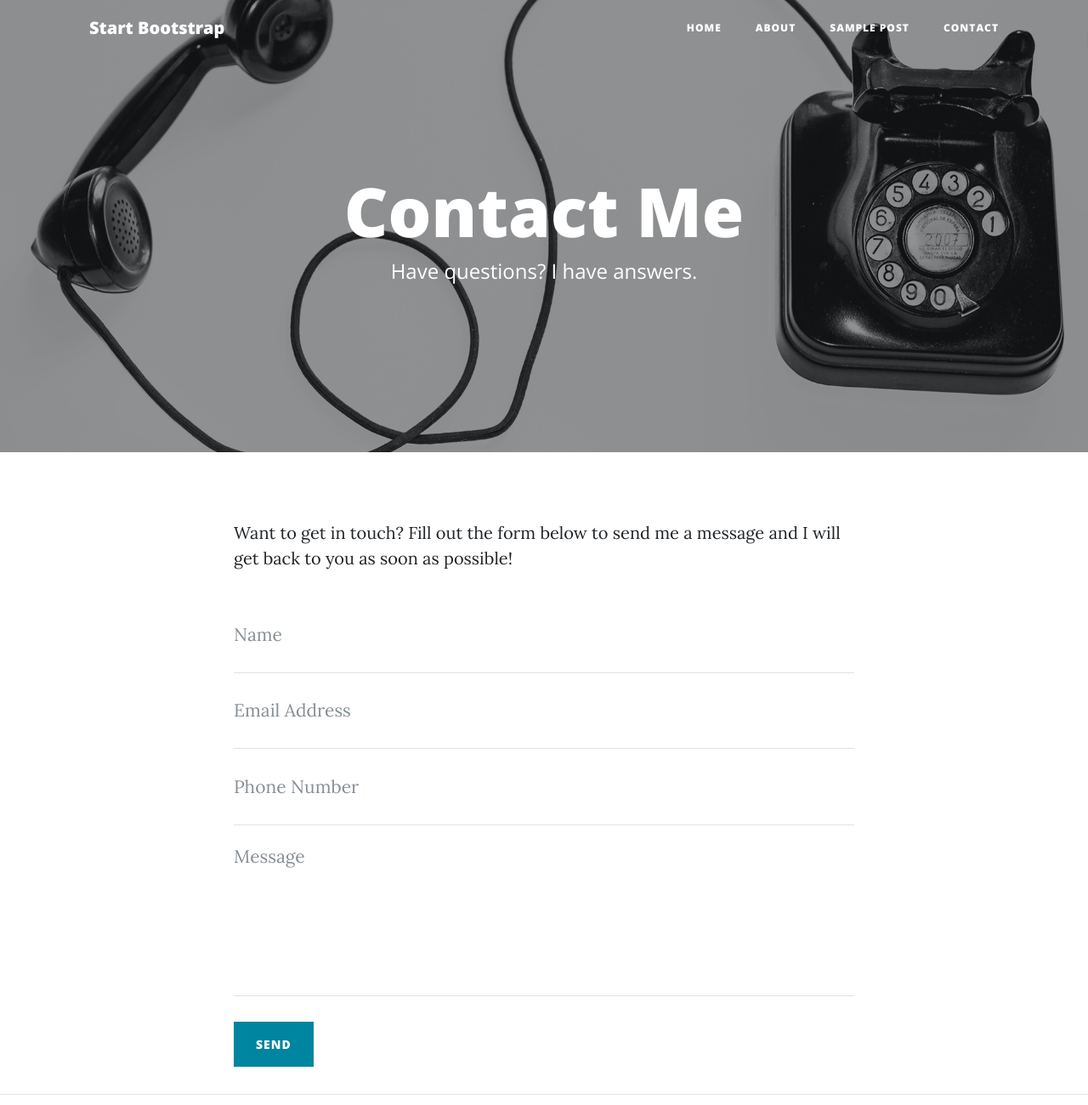
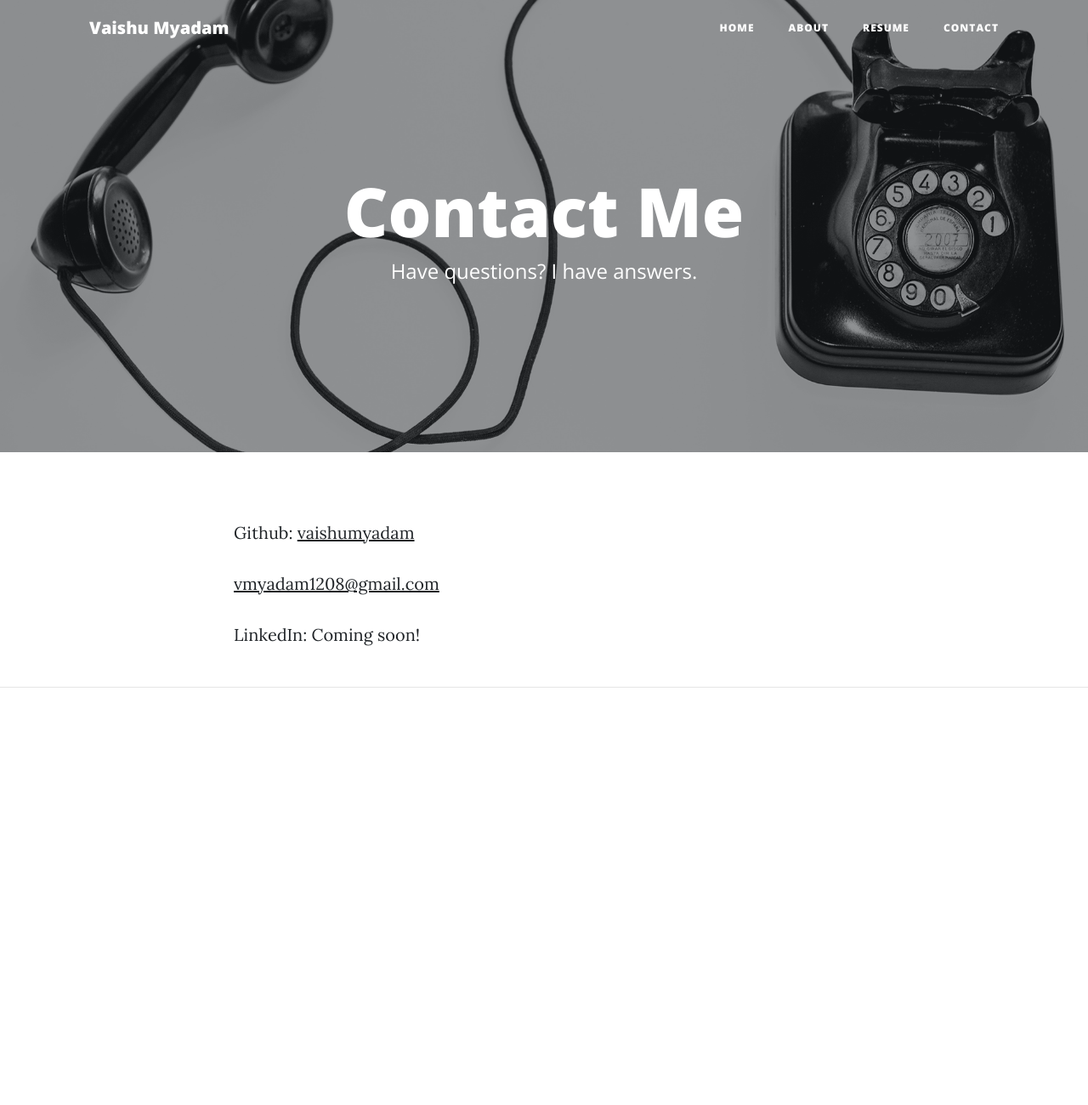
Before and after one commit to vaishumyadam/vaishumyadam.github.io, a website: page contact.html in a window 1280 px wide. Shown: the top 1300 px of the page at 85% size. After the commit the page ends 825 px from the top, so only its background shows below. Drawn offline with nearby package versions, Linux system fonts and the light colour scheme.

Commit message:
Changed Contact page

```diff
--- a/contact.html
+++ b/contact.html
@@ -28,7 +28,7 @@
   <!-- Navigation -->
   <nav class="navbar navbar-expand-lg navbar-light fixed-top" id="mainNav">
     <div class="container">
-      <a class="navbar-brand" href="index.html">Start Bootstrap</a>
+      <a class="navbar-brand" href="index.html">Vaishu Myadam</a>
       <button class="navbar-toggler navbar-toggler-right" type="button" data-toggle="collapse" data-target="#navbarResponsive" aria-controls="navbarResponsive" aria-expanded="false" aria-label="Toggle navigation">
         Menu
         <i class="fas fa-bars"></i>
@@ -42,7 +42,7 @@
             <a class="nav-link" href="about.html">About</a>
           </li>
           <li class="nav-item">
-            <a class="nav-link" href="post.html">Sample Post</a>
+            <a class="nav-link" href="post.html">Resume</a>
           </li>
           <li class="nav-item">
             <a class="nav-link" href="contact.html">Contact</a>
@@ -67,56 +67,20 @@
     </div>
   </header>
 
-  <!-- Main Content -->
+  <!-- Main Content-->
   <div class="container">
     <div class="row">
       <div class="col-lg-8 col-md-10 mx-auto">
-        <p>Want to get in touch? Fill out the form below to send me a message and I will get back to you as soon as possible!</p>
-        <!-- Contact Form - Enter your email address on line 19 of the mail/contact_me.php file to make this form work. -->
-        <!-- WARNING: Some web hosts do not allow emails to be sent through forms to common mail hosts like Gmail or Yahoo. It's recommended that you use a private domain email address! -->
-        <!-- To use the contact form, your site must be on a live web host with PHP! The form will not work locally! -->
-        <form name="sentMessage" id="contactForm" novalidate>
-          <div class="control-group">
-            <div class="form-group floating-label-form-group controls">
-              <label>Name</label>
-              <input type="text" class="form-control" placeholder="Name" id="name" required data-validation-required-message="Please enter your name.">
-              <p class="help-block text-danger"></p>
-            </div>
-          </div>
-          <div class="control-group">
-            <div class="form-group floating-label-form-group controls">
-              <label>Email Address</label>
-              <input type="email" class="form-control" placeholder="Email Address" id="email" required data-validation-required-message="Please enter your email address.">
-              <p class="help-block text-danger"></p>
-            </div>
-          </div>
-          <div class="control-group">
-            <div class="form-group col-xs-12 floating-label-form-group controls">
-              <label>Phone Number</label>
-              <input type="tel" class="form-control" placeholder="Phone Number" id="phone" required data-validation-required-message="Please enter your phone number.">
-              <p class="help-block text-danger"></p>
-            </div>
-          </div>
-          <div class="control-group">
-            <div class="form-group floating-label-form-group controls">
-              <label>Message</label>
-              <textarea rows="5" class="form-control" placeholder="Message" id="message" required data-validation-required-message="Please enter a message."></textarea>
-              <p class="help-block text-danger"></p>
-            </div>
-          </div>
-          <br>
-          <div id="success"></div>
-          <div class="form-group">
-            <button type="submit" class="btn btn-primary" id="sendMessageButton">Send</button>
-          </div>
-        </form>
+        <p>Github: <a href="https://github.com/vaishumyadam">vaishumyadam</a></p>
+        <p><a href="mailto:vmyadam1208@gmail.com">vmyadam1208@gmail.com</a></p>
+        <p>LinkedIn: Coming soon!</p>
       </div>
     </div>
   </div>
 
   <hr>
 
-  <!-- Footer -->
+  <!-- Footer
   <footer>
     <div class="container">
       <div class="row">
@@ -152,7 +116,7 @@
       </div>
     </div>
   </footer>
-
+-->
   <!-- Bootstrap core JavaScript -->
   <script src="vendor/jquery/jquery.min.js"></script>
   <script src="vendor/bootstrap/js/bootstrap.bundle.min.js"></script>
```
